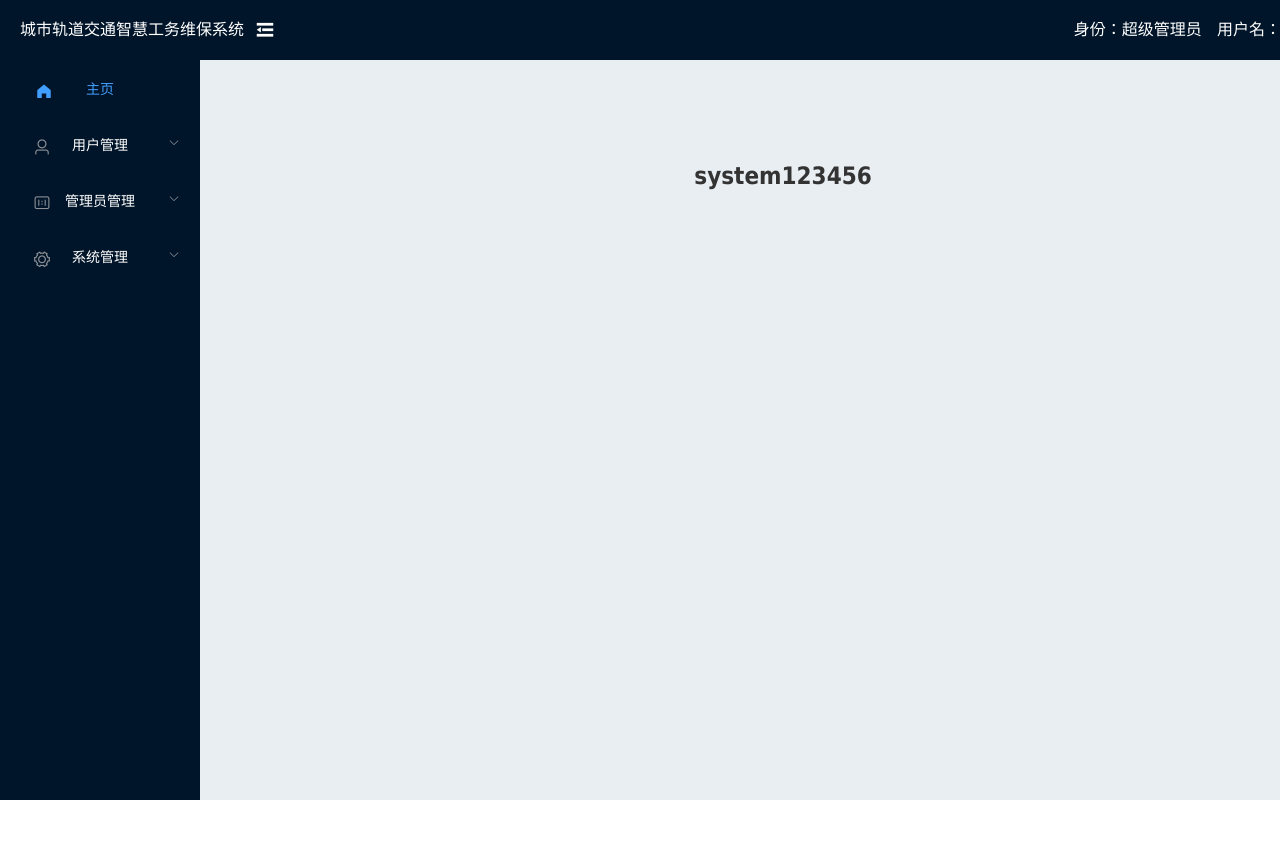
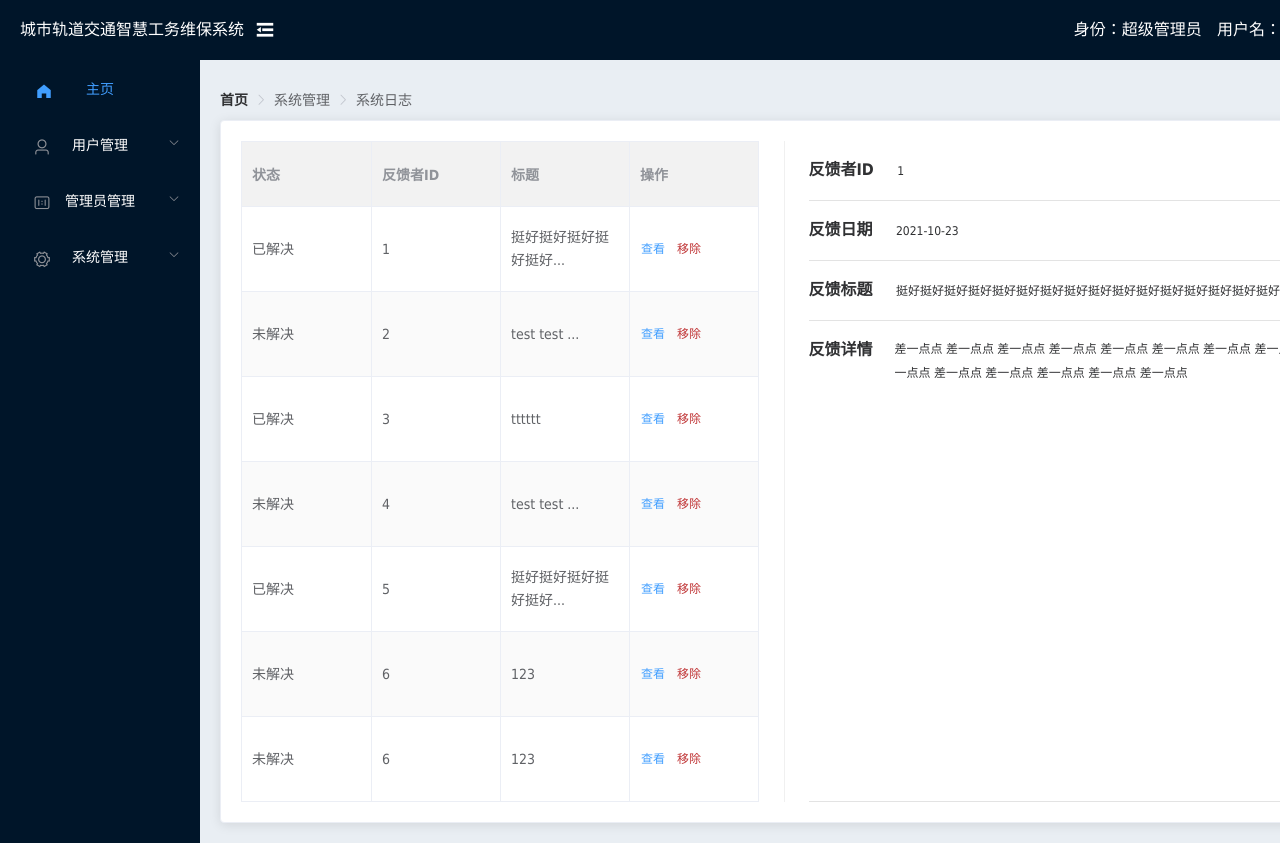
Before and after one commit to AdhereZ/maintenance, a Vue app: page /systemSetting in a window 1280 px wide. Shown: the top 843 px of the page. Before the commit the page ends 800 px from the top, so only its background shows below. Built offline with nearby package versions, Linux system fonts and the light colour scheme.

Commit message:
add feedback on SystemSetting

```diff
--- a/src/views/system/SystemSetting.vue
+++ b/src/views/system/SystemSetting.vue
@@ -1,9 +1,233 @@
 <template>
-  <h1>system123456</h1>
+  <div class="feedback">
+    <el-breadcrumb separator-class="el-icon-arrow-right">
+      <el-breadcrumb-item :to="{ path: '/home' }">首页</el-breadcrumb-item>
+      <el-breadcrumb-item>系统管理</el-breadcrumb-item>
+      <el-breadcrumb-item>系统日志</el-breadcrumb-item>
+    </el-breadcrumb>
+    <el-card class="feedback-main">
+      <!-- <el-row class="block">
+          <el-col>
+            <el-date-picker v-model="startDay" type="date" placeholder="起始日"></el-date-picker>
+          </el-col>
+          <el-col>
+            <el-date-picker v-model="endDay" type="date" placeholder="截止日"> </el-date-picker>
+          </el-col>
+          <el-col>
+            <el-input v-model.trim="username" placeholder="请输入用户名"></el-input>
+          </el-col>
+          <el-col v-if="flagButton">
+            <el-button type="primary" icon="el-icon-search" class="search-button" @click="search">搜索</el-button>
+          </el-col>
+          <el-col v-else>
+            <el-button type="primary" icon="el-icon-search" disabled class="search-button" @click="search">搜索</el-button>
+          </el-col>
+        </el-row> -->
+      <!-- 查找表格部分 -->
+      <el-table :data="tableDataFeedback" tooltip-effect="dark" style="width: 100%" border stripe class="feedback-table" :header-cell-style="setHeaderColor">
+        <!-- :header-cell-style="setHeaderColor" -->
+        <el-table-column prop="status" label="状态"></el-table-column>
+        <el-table-column prop="id" label="反馈者ID"> </el-table-column>
+        <el-table-column prop="title" label="标题" :formatter="titleFormat"> </el-table-column>
+        <el-table-column label="操作">
+          <template slot-scope="scope">
+            <el-button @click.native.prevent="checkFeedback(scope.$index, tableDataFeedback)" type="text" size="small">
+              查看
+            </el-button>
+            <el-button @click.native.prevent="deleteFeedback(scope.$index, tableDataFeedback)" type="text" size="small" class="delete-btn">
+              移除
+            </el-button>
+          </template>
+        </el-table-column>
+      </el-table>
+      <div class="feedback-describe" v-if="tableDataFeedback.length">
+        <el-row class="describe-row">
+          <strong>反馈者ID</strong>
+          {{tableDataFeedback[describeIndex].id}}
+        </el-row>
+        <el-row class="describe-row">
+          <strong>反馈日期</strong>
+          {{tableDataFeedback[describeIndex].date}}
+        </el-row>
+        <el-row class="describe-row">
+          <strong>反馈标题</strong>
+          {{tableDataFeedback[describeIndex].title}}
+        </el-row>
+        <el-row class="describe-row">
+          <strong>反馈详情</strong>
+          <div class="feedback-content">
+            {{tableDataFeedback[describeIndex].details}}
+          </div>
+        </el-row>
+      </div>
+    </el-card>
+  </div>
 </template>
 
 <script>
-export default {};
+export default {
+  data() {
+    return {
+      tableDataFeedback: [
+        {
+          status: '已解决',
+          id: '1',
+          type: 'App问题',
+          date: '2021-10-23',
+          title: '挺好挺好挺好挺好挺好挺好挺好挺好挺好挺好挺好挺好挺好挺好挺好挺好挺好挺好挺好挺好挺好挺好挺好挺好挺好挺好挺好挺好挺好挺好',
+          details: '差一点点 差一点点 差一点点 差一点点 差一点点 差一点点 差一点点 差一点点 差一点点 差一点点 差一点点 差一点点 差一点点 差一点点 '
+        },
+        {
+          status: '未解决',
+          id: '2',
+          type: 'App问题',
+          date: '2021-10-23',
+          title: 'test test test',
+          details: '1 + 1 = 2'
+        },
+        {
+          status: '已解决',
+          id: '3',
+          type: 'App问题',
+          date: '2021-10-23',
+          title: 'tttttt',
+          details: '123456 '
+        },
+        {
+          status: '未解决',
+          id: '4',
+          type: 'App问题',
+          date: '2021-10-23',
+          title: 'test test test',
+          details: 'Hello Hello Hello Hello Hello Hello Hello Hello Hello'
+        },
+        {
+          status: '已解决',
+          id: '5',
+          type: 'App问题',
+          date: '2021-10-23',
+          title: '挺好挺好挺好挺好挺好挺好',
+          details: '差一点点 差一点点 差一点点 差一点点 差一点点 差一点点 差一点点 差一点点 差一点点 差一点点 差一点点 差一点点 差一点点 差一点点 '
+        },
+        {
+          status: '未解决',
+          id: '6',
+          type: 'App问题',
+          date: '2021-10-23',
+          title: '123',
+          details: 'abc'
+        },
+        {
+          status: '未解决',
+          id: '6',
+          type: 'App问题',
+          date: '2021-10-23',
+          title: '123',
+          details: 'abc'
+        }
+      ],
+      describeIndex: 0
+    };
+  },
+  methods: {
+    setHeaderColor() {
+      return 'background-color: #f2f2f2';
+    },
+    titleFormat(row, column, cellValue) {
+      if (cellValue.length > 10) {
+        cellValue = cellValue.slice(0, 10) + '...';
+      }
+      return cellValue;
+    },
+    checkFeedback(index, rows) {
+      this.describeIndex = index;
+    },
+    deleteFeedback(index, rows) {
+      if (index === rows.length - 1) {
+        this.describeIndex = index - 1;
+      } else if (index < this.describeIndex) {
+        this.describeIndex = this.describeIndex - 1;
+      }
+      rows.splice(index, 1);
+    }
+  }
+};
 </script>
 
-<style lang="less" scoped></style>
+<style lang="less" scoped>
+* {
+  line-height: 40px;
+  text-align: left;
+}
+
+strong {
+  font-size: 16px;
+}
+
+.block div {
+  display: inline-block;
+  width: 150px;
+  margin: 0 5px;
+}
+
+.block button {
+  padding: 0 10px;
+  margin: 0 20px 0 5px;
+}
+// 搜索模块
+
+/deep/ .el-card__body {
+  display: flex;
+}
+
+.feedback-table,
+.feedback-describe {
+  flex: 1;
+  min-height: 600px;
+}
+
+.feedback-describe {
+  display: flex;
+  flex-direction: column;
+  position: relative;
+  margin-left: 50px;
+}
+
+.feedback-describe::before {
+  content: '';
+  position: absolute;
+  left: -25px;
+  display: block;
+  width: 1px;
+  height: 100%;
+  background-color: #f0f0f0;
+}
+
+.feedback-describe .el-row {
+  height: 60px;
+  line-height: 60px;
+  border-bottom: 1px solid #e3e3e3;
+
+  overflow: hidden;
+}
+
+.feedback-describe .el-row:nth-last-of-type(1) {
+  position: relative;
+  flex: 1;
+}
+
+.feedback-content {
+  position: absolute;
+  top: 16px;
+  left: 86px;
+  line-height: 24px;
+}
+
+.describe-row strong {
+  margin-right: 20px;
+}
+
+.delete-btn {
+  color: #c03637;
+}
+</style>
```
